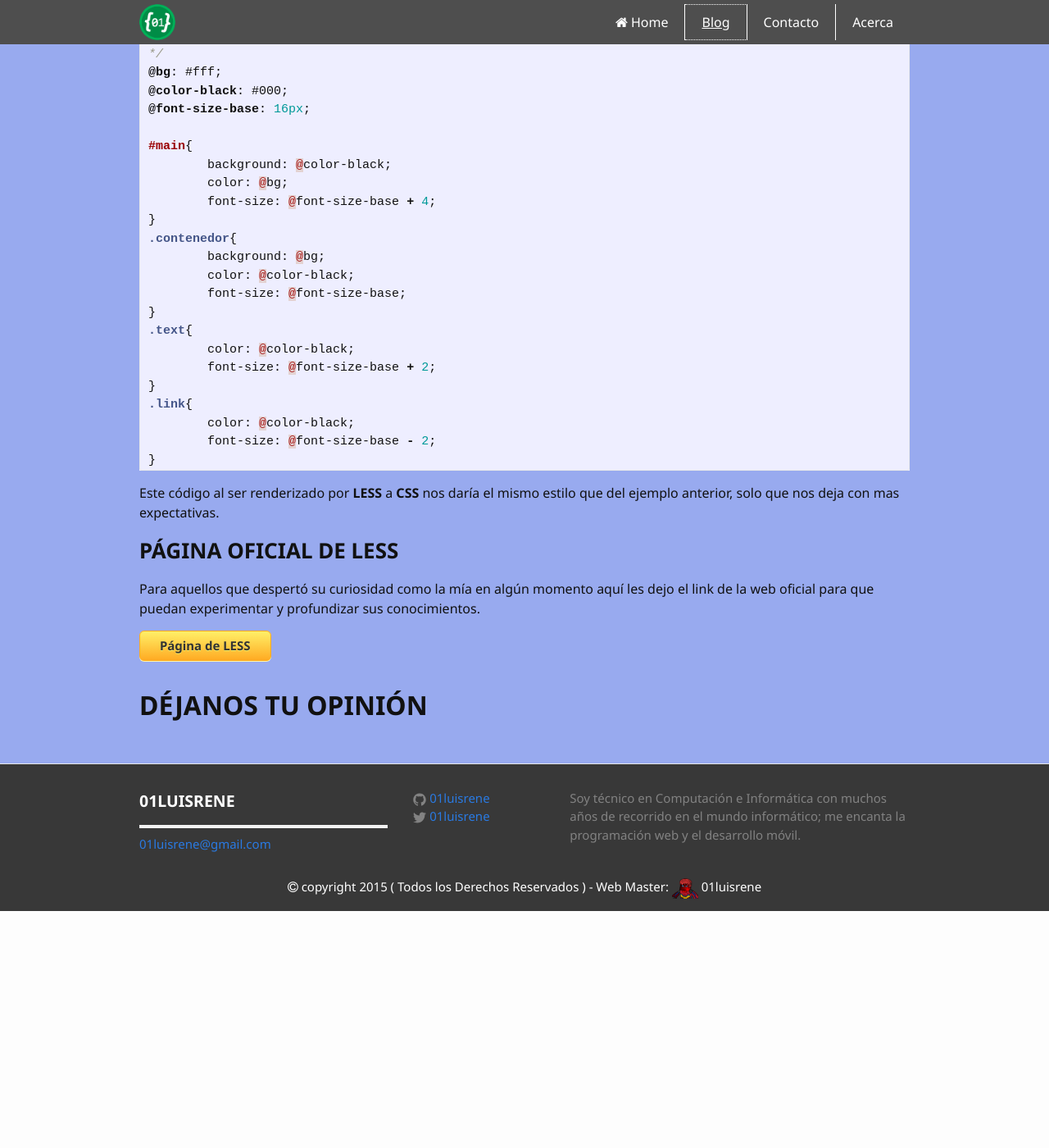
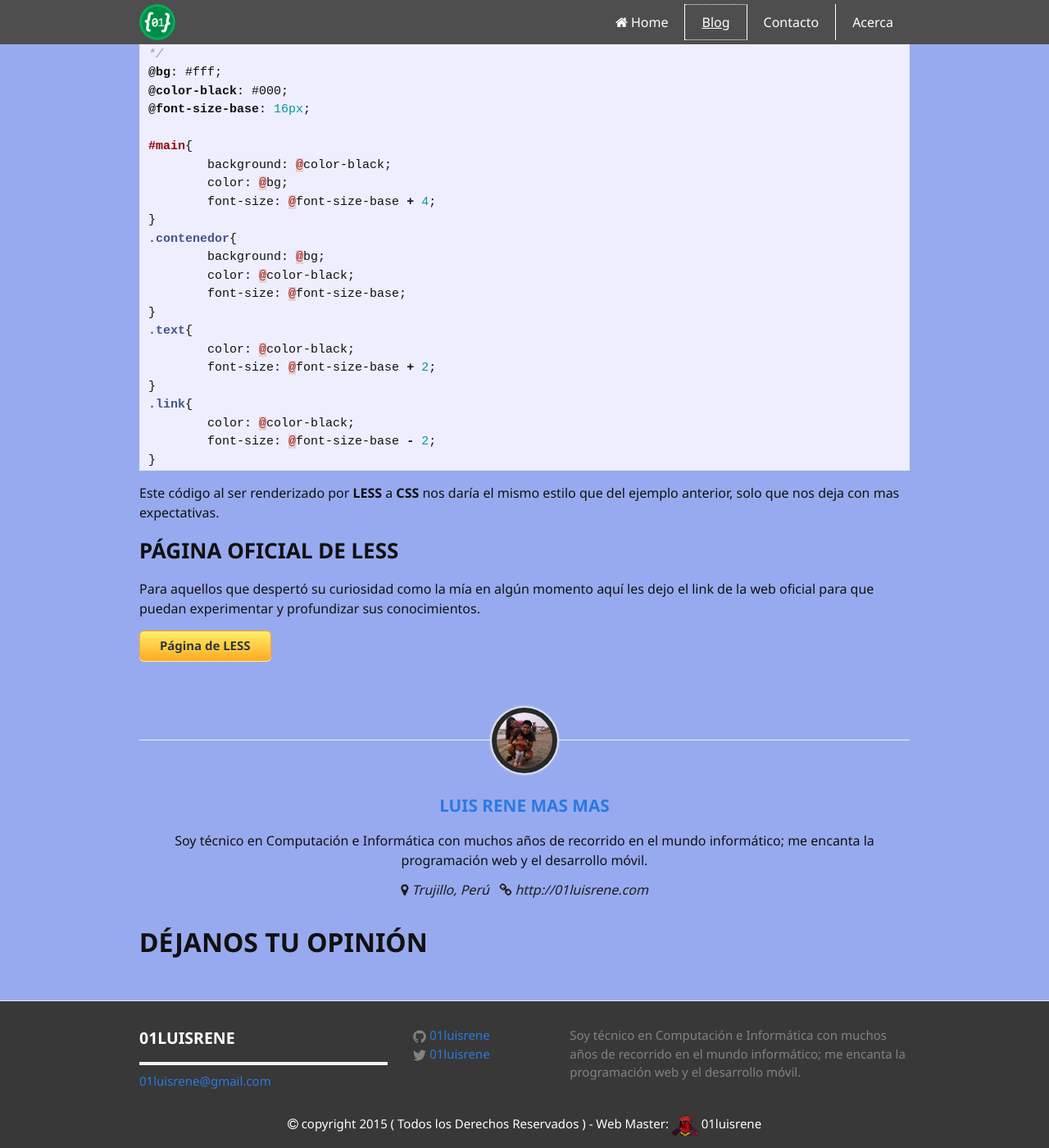
Before and after one commit to 01luisrene/Blog-Jekyll, a Jekyll site: the page built from _posts/2016-01-23-codear-en-less.md, in a window 1280 px wide and 1400 px high, scrolled down 1453 px. Shown: the whole window at 82% size. Built offline with Jekyll 4.4.1, drawn with Linux system fonts in a browser that asks for light colours; nearby versions of some CDN libraries; comment, search, counter and statistics services are not loaded; before the commit the page ends 2564 px from its top, so only the background shows below that.

Commit message:
web 01luisrene
subiendo archivos de 01luisrene

```diff
--- a/_layouts/post.html
+++ b/_layouts/post.html
@@ -11,7 +11,27 @@ layout: default
   <section class="post-content" itemprop="articleBody">
     {{ content }}
   </section>
+  <footer class="post-footer">
+    <figure class="author-image">
+        <a class="img" href="/" style="background-image: url(/assets/images/author.jpg)"><span class="hidden">Luis Rene Mas Mas Picture</span></a>
+    </figure>
 
+    <section class="author">
+      <h3><a href="/">Luis Rene Mas Mas</a></h3>
+        <p>{{ site.description }}</p>
+      <div class="author-meta">
+        <span class="author-location">
+          <i class="fa fa-map-marker"></i>
+          Trujillo, Perú
+        </span>
+        &nbsp;
+        <span class="author-link">
+          <i class="fa fa-link"></i>
+          <a href="http://01luisrene.com">http://01luisrene.com</a>
+        </span>
+      </div>
+    </section>
+  </footer>
 	<h2>Déjanos tu opinión</h2>
     <div id="disqus_thread"></div>
     <script type="text/javascript">
--- a/_sass/_base.scss
+++ b/_sass/_base.scss
@@ -199,7 +199,7 @@ pre {
   border-top: 0 !important;
 }
 //ocultar elementos
-.hide{
+.hidden{
   display: none !important;
 }
 //estilos uni
--- a/_sass/_layout.scss
+++ b/_sass/_layout.scss
@@ -753,7 +753,53 @@ h1.name_app:after {
     p{display: block;}
 
 }
+.post-footer {
+    position: relative;
+    margin: 6rem 0 2em 0;
+    padding: 4rem 0 0 0;
+    border-top: #EBF2F6 1px solid;
+    text-align: center;
+}
+.author-image {
+    -webkit-box-sizing: border-box;
+    -moz-box-sizing: border-box;
+    box-sizing: border-box;
+    display: block;
+    position: absolute;
+    top: -40px;
+    left: 50%;
+    margin-left: -40px;
+    width: 80px;
+    height: 80px;
+    border-radius: 100%;
+    overflow: hidden;
+    padding: 6px;
+    background: #282828;
+    z-index: 2;
+    box-shadow: #E7EEF2 0 0 2px 2px;
+}
+.author-image .img {
+    position: relative;
+    display: block;
+    width: 100%;
+    height: 100%;
+    background-size: cover;
+    background-position: center center;
+    border-radius: 100%;
+}
 
+.author-meta {
+    padding: 0;
+    margin: 1em 0;
+    list-style: none;
+    font-size: 1em;
+    line-height: 1;
+    font-style: italic;
+    color: #1B1B1B;
+    a{
+      color: #1B1B1B;
+    }
+}
 /*about*/
 
   .lista-about{
--- a/index.html
+++ b/index.html
@@ -84,7 +84,7 @@ layout: home
         <i class="fa fa-mobile fa-2x phone"></i>
         </td>
         <td>
-        <span id="movistar" title="Movistar">+051 954336108</span>&nbsp; <span id="claro" class="hide" title="Claro">+051 00000000</span>
+        <span id="movistar" title="Movistar">+051 954336108</span>&nbsp; <span id="claro" class="hidden" title="Claro">+051 00000000</span>
         </td>
         </tr>
         <tr>
```
